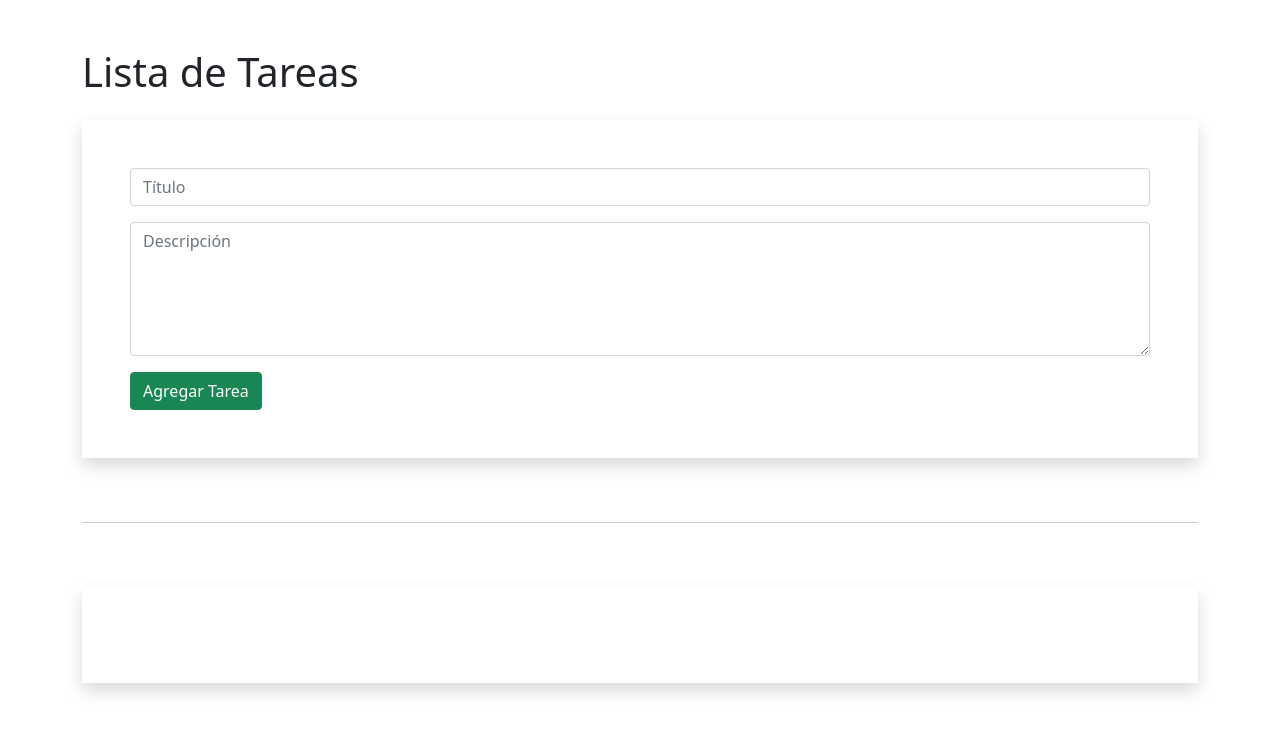
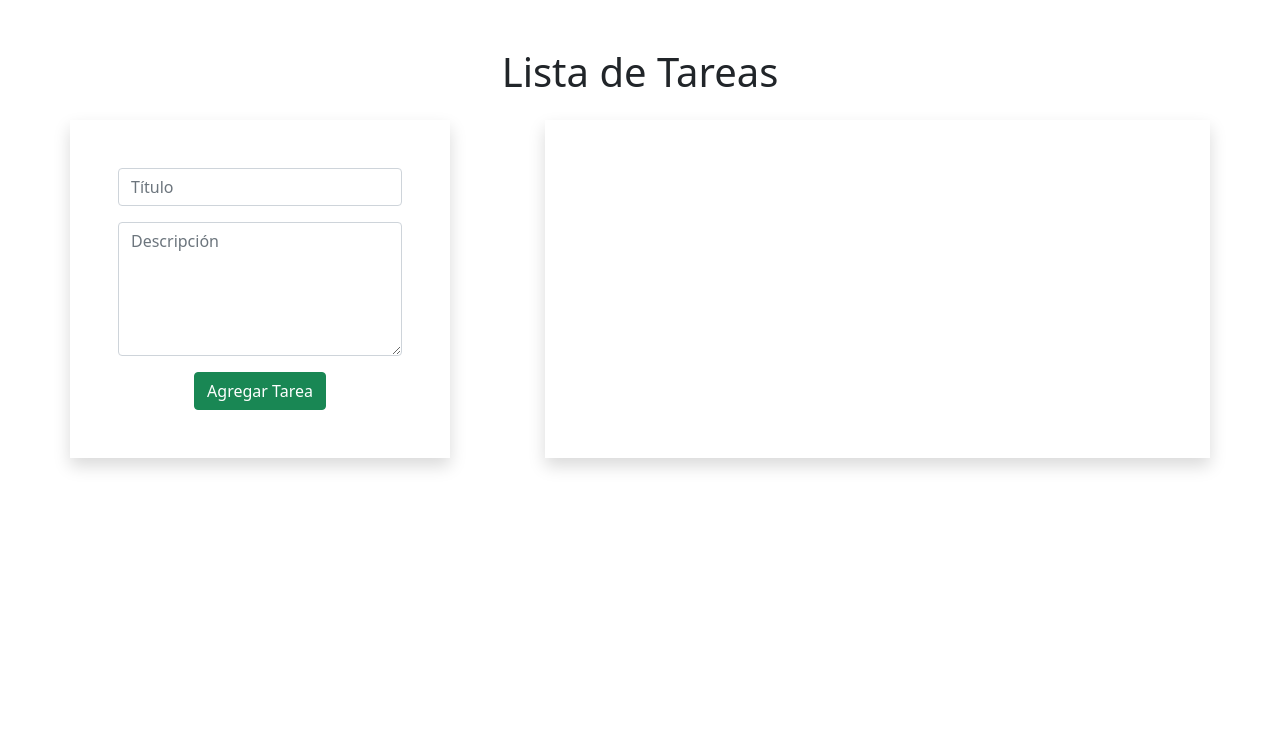
Before and after one commit to evelyngrigorio/JaP-Gestor_De_Tareas, a plain HTML site: page index.html in a window 1280 px wide. Drawn offline with nearby package versions, Linux system fonts and the light colour scheme.

Commit message:
Update index.html

```diff
--- a/index.html
+++ b/index.html
@@ -12,9 +12,10 @@
 </head>
 <body>
     <main>
-        <div class="container-sm mt-3 mt-md-5">
-            <h1 class="mb-4">Lista de Tareas</h1>
-            <div class="shadow border-rounded p-5">
+         <div class="container mt-3 mt-md-5" >
+            <h1 class="mb-4" style="text-align: center;">Lista de Tareas</h1>
+			<div style="text-align: center;" class="row justify-content-between">
+				<div class="shadow border-rounded p-5 col-4" id="form">
 					<div>
 						<form id="new_form" action="/" method="POST">
 							<div class="form-group mb-3">
@@ -28,12 +29,10 @@
 						</form>
 					</div>
 				</div>
-            <BR></BR>
-            <HR></HR>
-            <BR></BR>
-            <div class="shadow border-rounded p-5">
+				<div class="shadow border-rounded p-5 col-7" id="contenedor-lista">
 					<div id="lista">
 
+					</div>
 				</div>
 			</div>
         </div>
```
Lines whose indentation alone changed are shown as unchanged.
